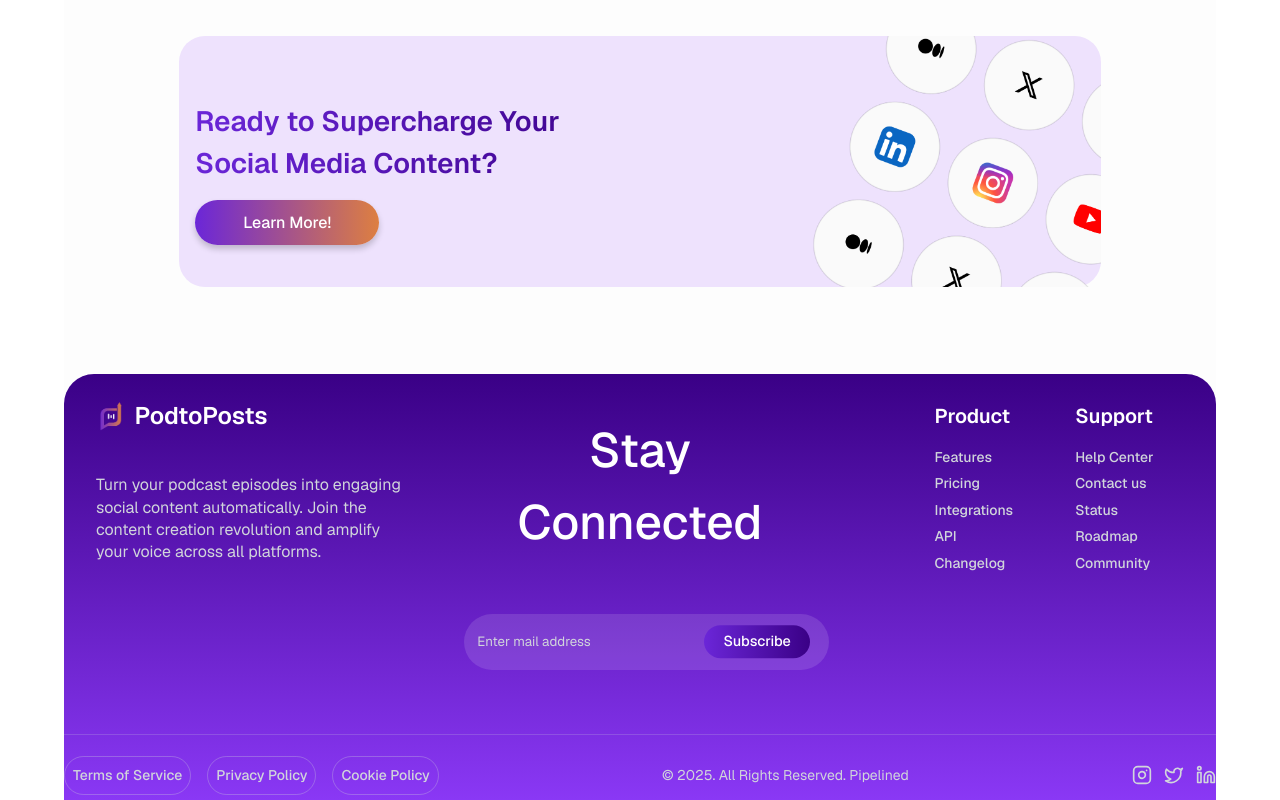
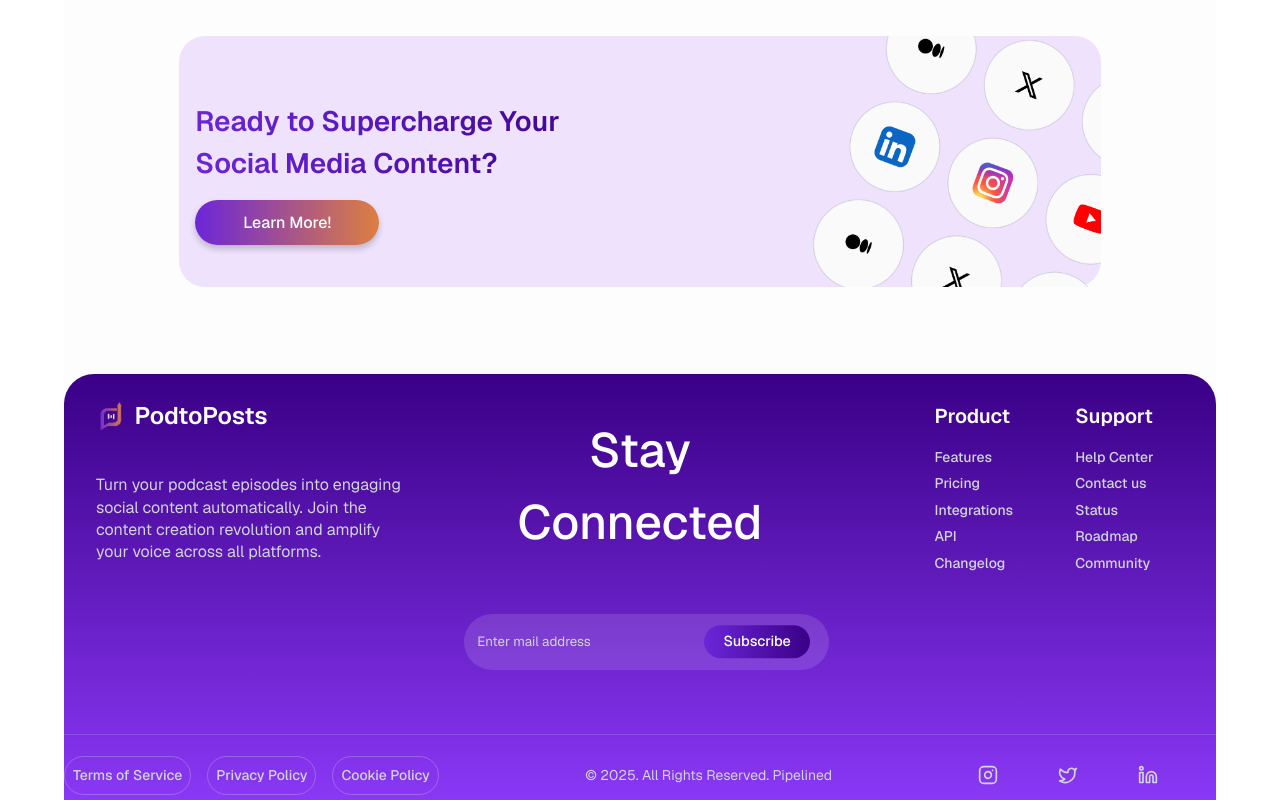
Before and after one commit to botkumar01/pod2posts, a React (Vite) app: page /home in a window 1280 px wide. Shown: the part 3708-4508 px from the top of the page. Built offline with nearby package versions, Linux system fonts and the light colour scheme; a web font is replaced by a local one.

Commit message:
Update Footer.scss

```diff
--- a/src/Pages/Footer.scss
+++ b/src/Pages/Footer.scss
@@ -200,7 +200,9 @@
 
     &-social {
       display: flex;
-      gap: 0.75rem;
+      gap:3.75rem;
+      padding-right: 5%;
+
 
       a {
         color: #d1d5db;
```
